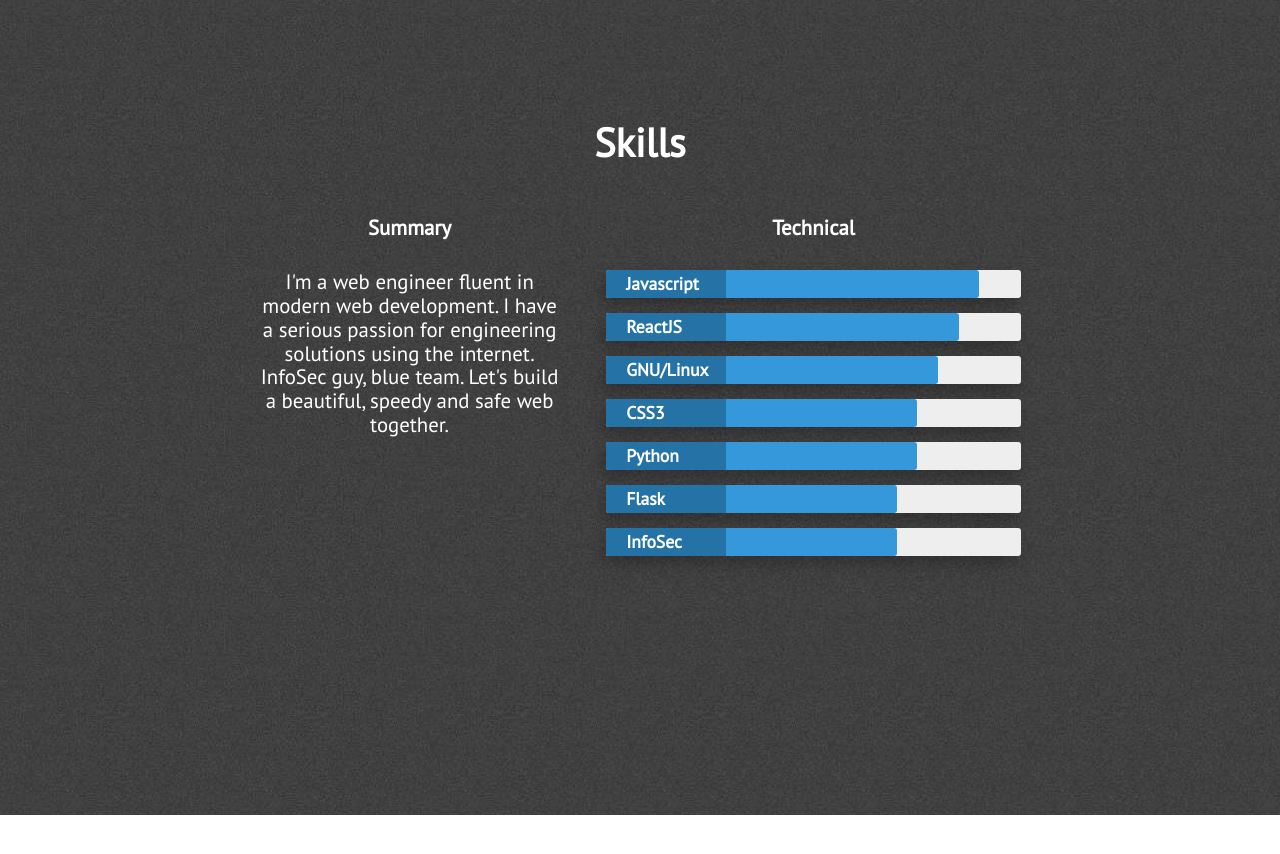
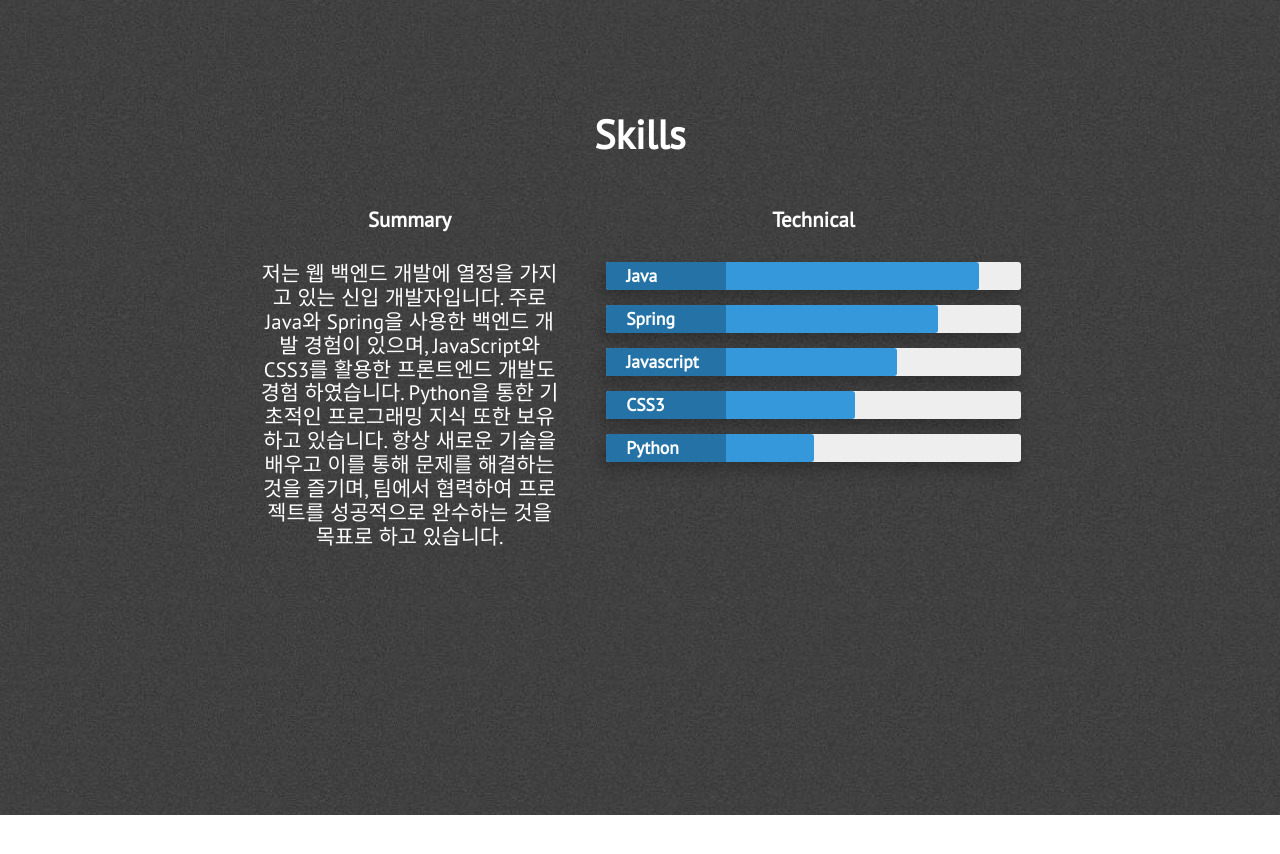
Before and after one commit to SHU-Webbb/SHU-Webbb.github.io, a Jekyll site: the page built from index.html, in a window 1280 px wide and 900 px high, scrolled down 2085 px. Shown: the top 854 px of the window. Built offline with Jekyll 4.4.1, drawn with Linux system fonts in a browser that asks for light colours; nearby versions of some CDN libraries; grey boxes are pictures that could not be loaded.

Commit message:
Update skills.html

```diff
--- a/_includes/skills.html
+++ b/_includes/skills.html
@@ -8,47 +8,40 @@
                 <div class="what-i-do">
                     <h3 class="center-align skills-subsection">Summary</h3>
                     <p class="paragraph-text center-align">
-                        I'm a web engineer fluent in modern web development. I have a serious passion for engineering solutions using the internet. InfoSec guy, blue team. Let's build a beautiful, speedy and safe web together.
+                       저는 웹 백엔드 개발에 열정을 가지고 있는 신입 개발자입니다.
+                    주로 Java와 Spring을 사용한 백엔드 개발 경험이 있으며, JavaScript와 CSS3를 활용한 프론트엔드 개발도 경험 하였습니다. Python을 통한 기초적인 프로그래밍 지식 또한 보유하고 있습니다.
+                        항상 새로운 기술을 배우고 이를 통해 문제를 해결하는 것을 즐기며, 팀에서 협력하여 프로젝트를 성공적으로 완수하는 것을 목표로 하고 있습니다.
+
                     </p>
                 </div>
                 <div class="technical-skills">
                     <h3 class="center-align skills-subsection">Technical</h3>
                     <div class="progress-bars">
                         <div class="skillbar clearfix " data-percent="90%">
+                            <div class="skillbar-title" style="background: #2980b9;"><span>Java</span></div>
+                            <div class="skillbar-bar" style="background: #3498db;"></div>
+                        </div> <!-- End Skill Bar -->
+
+                        <div class="skillbar clearfix " data-percent="80%">
+                            <div class="skillbar-title" style="background: #2980b9"><span>Spring</span></div>
+                            <div class="skillbar-bar" style="background: #3498db;"></div>
+                        </div> <!-- End Skill Bar -->
+
+                        <div class="skillbar clearfix " data-percent="70%">
                             <div class="skillbar-title" style="background: #2980b9;"><span>Javascript</span></div>
                             <div class="skillbar-bar" style="background: #3498db;"></div>
                         </div> <!-- End Skill Bar -->
 
-                        <div class="skillbar clearfix " data-percent="85%">
-                            <div class="skillbar-title" style="background: #2980b9;"><span>ReactJS</span></div>
-                            <div class="skillbar-bar" style="background: #3498db;"></div>
-                        </div> <!-- End Skill Bar -->
-
-                        <div class="skillbar clearfix " data-percent="80%">
-                            <div class="skillbar-title" style="background: #2980b9;"><span>GNU/Linux</span></div>
-                            <div class="skillbar-bar" style="background: #3498db"></div>
-                        </div> <!-- End Skill Bar -->
-
-
-                        <div class="skillbar clearfix " data-percent="75%">
+                        <div class="skillbar clearfix " data-percent="60%">
                             <div class="skillbar-title" style="background: #2980b9;"><span>CSS3</span></div>
                             <div class="skillbar-bar" style="background: #3498db;"></div>
                         </div> <!-- End Skill Bar -->
 
-                        <div class="skillbar clearfix " data-percent="75%">
+                        <div class="skillbar clearfix " data-percent="50%">
                             <div class="skillbar-title" style="background: #2980b9;"><span>Python</span></div>
                             <div class="skillbar-bar" style="background: #3498db;"></div>
                         </div> <!-- End Skill Bar -->
 
-                        <div class="skillbar clearfix " data-percent="70%">
-                            <div class="skillbar-title" style="background: #2980b9"><span>Flask</span></div>
-                            <div class="skillbar-bar" style="background: #3498db;"></div>
-                        </div> <!-- End Skill Bar -->
-
-                        <div class="skillbar clearfix " data-percent="70%">
-                            <div class="skillbar-title" style="background: #2980b9"><span>InfoSec</span></div>
-                            <div class="skillbar-bar" style="background: #3498db"></div>
-                        </div> <!-- End Skill Bar -->
                     </div>
                 </div>
             </div>
```
